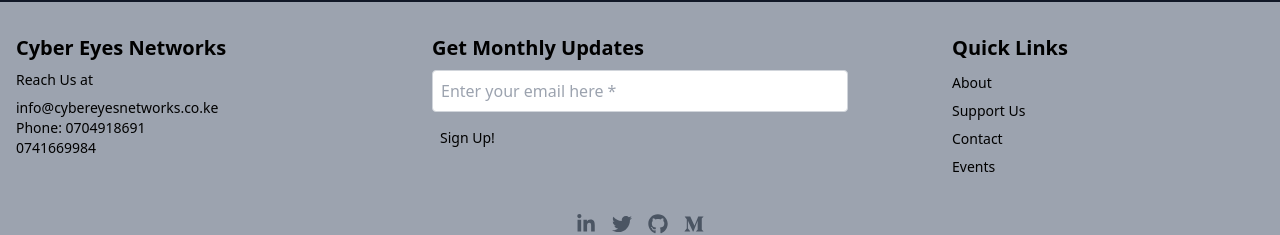
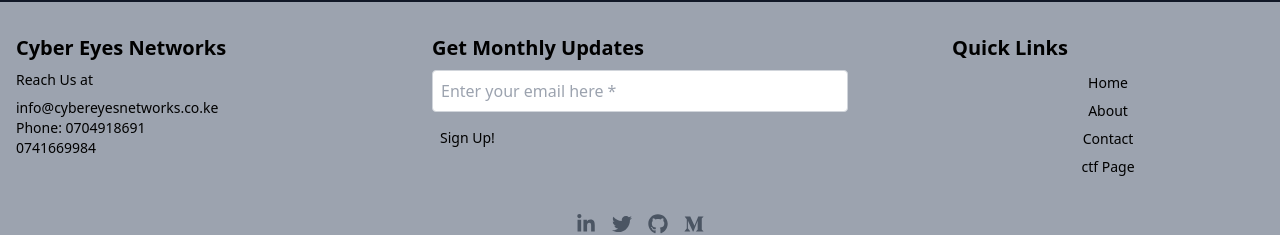
Before and after one commit to RivoltaAlpha/CyberStatic, a React (Vite) app: page / in a window 1280 px wide. Shown: the part 3870-4105 px from the top of the page. Built offline with nearby package versions, Linux system fonts and the light colour scheme.

Commit message:
Quick links

```diff
--- a/src/components/footer.tsx
+++ b/src/components/footer.tsx
@@ -9,6 +9,12 @@
     { Icon: FaGithub, url: 'https://github.com/orgs/Cyber-Eyes-Networks' },
     { Icon: FaMediumM, url: 'https://medium.com/@Cyber_Eyes_Networks' },
   ];
+  const quickLinks = [
+    { label: 'Home', url: '/' },
+    { label: 'About', url: '/about-us' },
+    { label: 'Contact', url: '/contact-us' },
+    { label: 'ctf Page', url: '/CTFPlatform' },
+  ]
 
   return (
     <footer className="bg-gray-400 py-8">
@@ -42,10 +48,10 @@
           {/* Quick Links */}
           <div className="w-full md:w-1/4">
             <h3 className="text-xl font-bold mb-2">Quick Links</h3>
-            <ul>
-              {['About', 'Support Us', 'Contact', 'Events'].map((link) => (
-                <li key={link} className="mb-1">
-                  <a href="#" className="text-sm hover:underline">{link}</a>
+            <ul className='flex flex-col items-center'>
+              {quickLinks.map(({label, url}, index)  => (
+                <li key={index} className="mb-1">
+                  <a href={url} className="text-sm hover:text-gray-800">{label}</a>
                 </li>
               ))}
             </ul>
```
